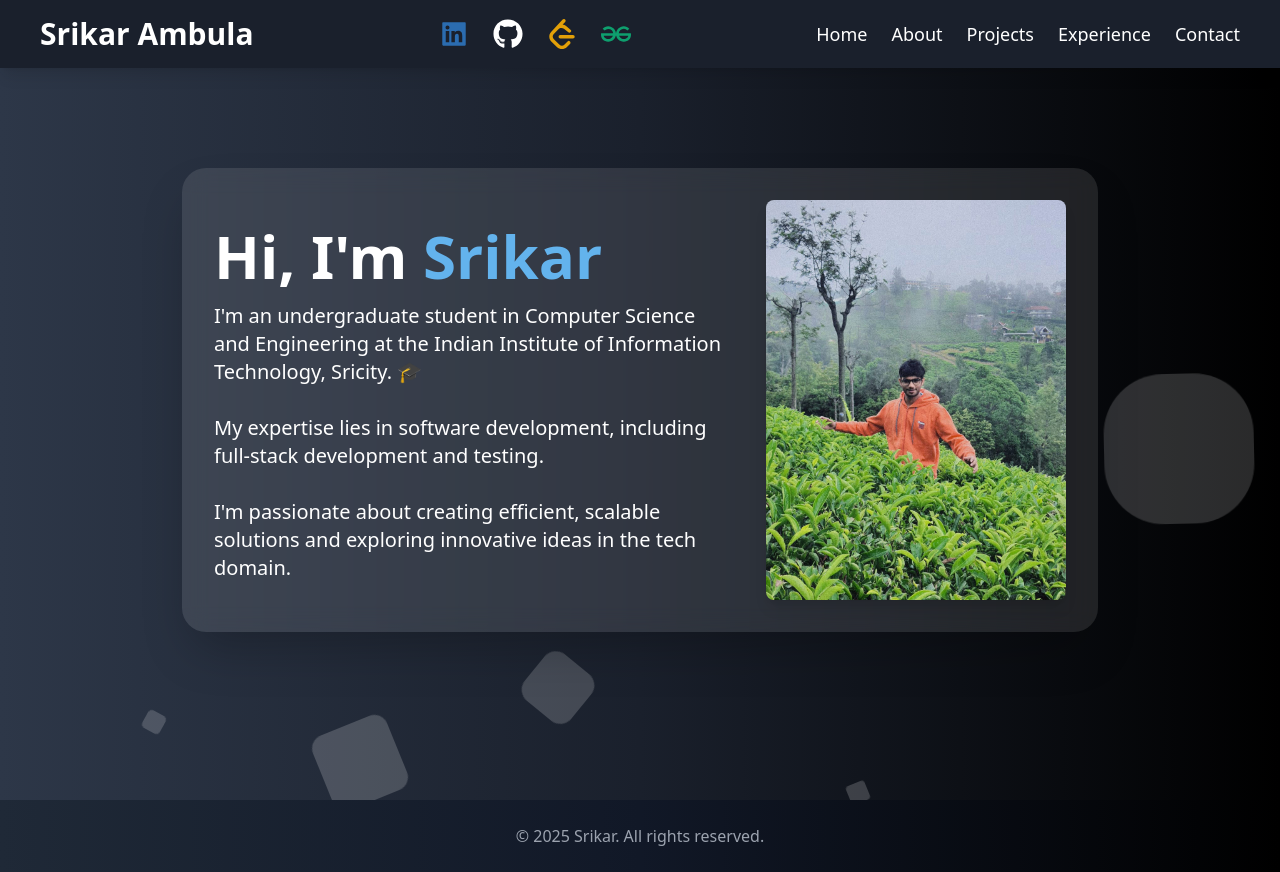
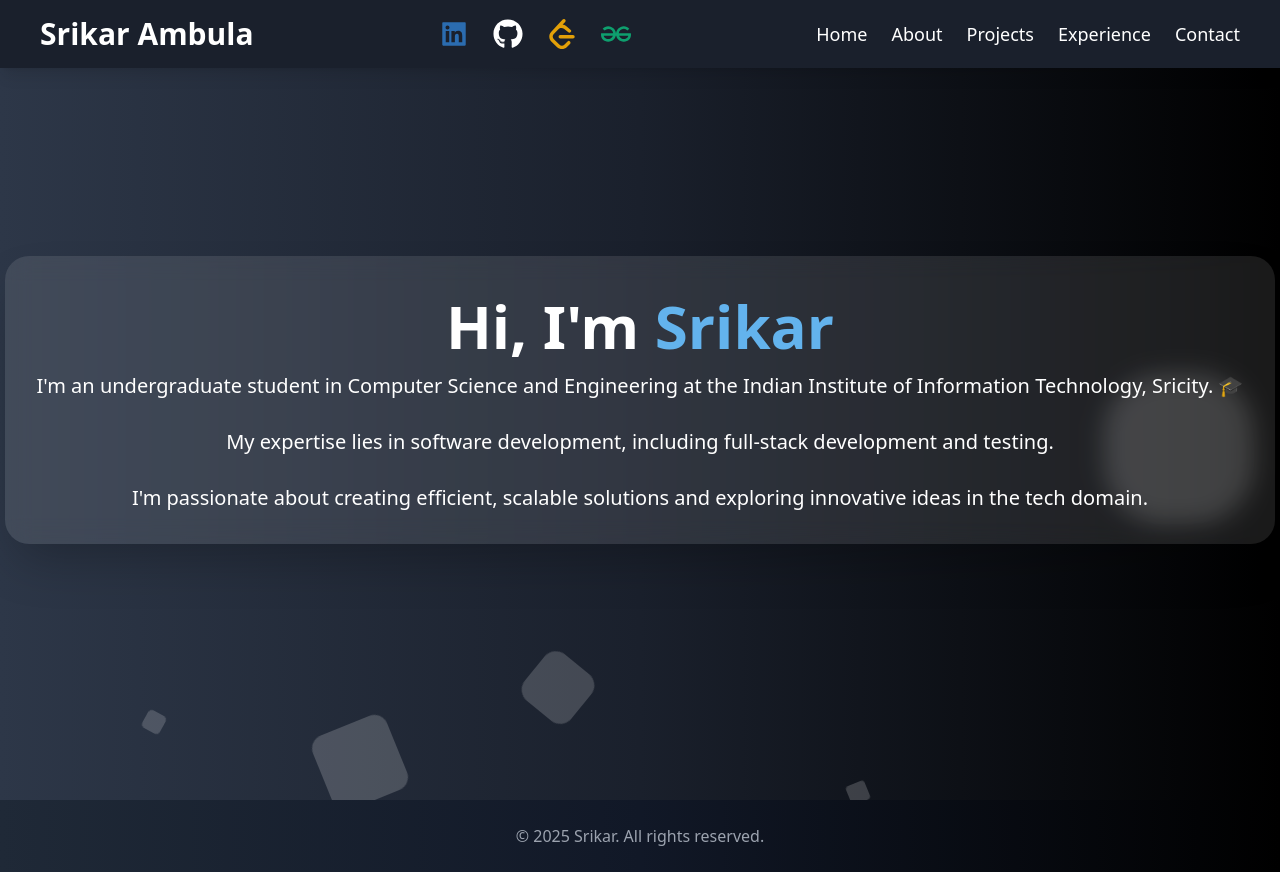
Before and after one commit to Srikar4510/Portfolio, a React (Create React App) app: page / in a window 1280 px wide. Built offline with nearby package versions, Linux system fonts and the light colour scheme.

Commit message:
Small changes

```diff
--- a/src/components/Home.jsx
+++ b/src/components/Home.jsx
@@ -2,8 +2,6 @@ import React from 'react';
 import { useState, useEffect, useRef } from 'react';
 import Footer from './Footer';
 import Background from './Background';
-import Profile from "../assets/Profile.jpg"; // Replace with your image path
-
 const Home = () => {
   const name = 'Srikar';
   const ref = useRef(0);
@@ -21,31 +19,23 @@ const Home = () => {
 
   return (
     <Background>
-      <div className="w-screen min-h-screen flex items-center justify-center text-white p-4 mt-[7rem] lg:mt-0">
-        <div className="flex flex-col lg:flex-row items-center gap-10 p-8 bg-white bg-opacity-10 backdrop-blur-md rounded-3xl shadow-2xl">
-          {/* Text Section */}
-          <div className="text-center lg:text-left max-w-lg">
-            <h1 className="text-5xl sm:text-6xl font-extrabold mt-2">
-              Hi, I'm <span className="text-blue-400 font-extrabold">{text}</span>
+    <div className='w-screen h-screen relative flex justify-center items-center text-white '>
+        <div className='p-8 bg-white bg-opacity-10 backdrop-blur-md rounded-3xl shadow-2xl text-center'>
+            <h1 className='text-5xl sm:text-6xl font-extrabold mt-2'>
+                Hi, I'm <span className='text-blue-400 font-extrabold'>{text}</span>
             </h1>
-            <p className="mt-4 text-lg sm:text-xl leading-relaxed">
-              I'm an undergraduate student in Computer Science and Engineering at the Indian Institute of Information Technology, Sricity. 🎓<br /><br />
-              My expertise lies in software development, including full-stack development and testing.<br /><br />
-              I'm passionate about creating efficient, scalable solutions and exploring innovative ideas in the tech domain.
+            <p className='mt-4 text-lg sm:text-xl'>
+                I'm an undergraduate student in Computer Science and Engineering at the Indian Institute of Information Technology, Sricity. 🎓<br/><br/>
+                My expertise lies in software development, including full-stack development and testing.<br/><br/>
+                I'm passionate about creating efficient, scalable solutions and exploring innovative ideas in the tech domain.
             </p>
-          </div>
-          {/* Image Section */}
-          <div className="flex-shrink-0">
-            <img
-              src={Profile}
-              alt="Srikar"
-              className="w-[300px] h-[400px] rounded-lg object-cover shadow-lg"
-            />
-          </div>
         </div>
-      </div>
-      <Footer />
-    </Background>
+    </div>
+    <Footer />
+</Background>
+
+
+
   );
 };
 
```
